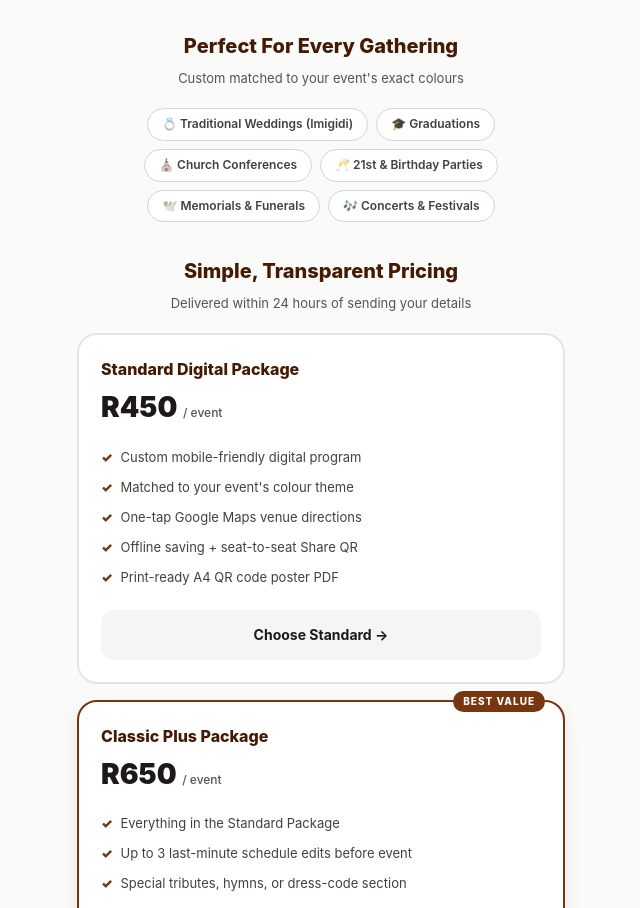
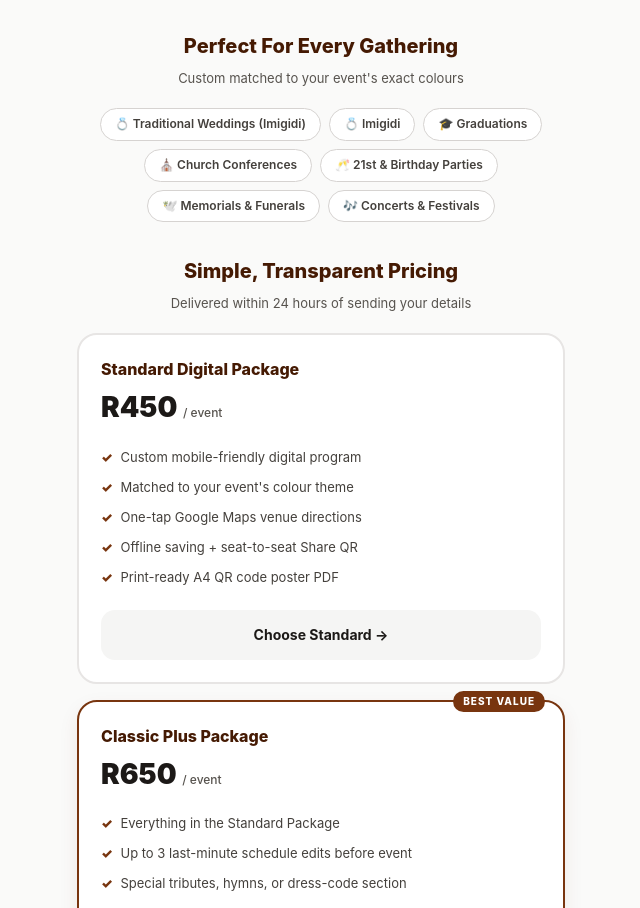
Before and after one commit to LKNYSO/mdantsane-digital, a plain HTML site: page index.html in a window 1280 px wide. Shown: the part 928-1836 px from the top of the page, without its empty margins (319-959 px from the left). Drawn offline with Linux system fonts and the light colour scheme.

Commit message:
Update index.html

```diff
--- a/index.html
+++ b/index.html
@@ -212,6 +212,7 @@
       <p class="section-sub">Custom matched to your event's exact colours</p>
       <div class="tags">
         <span class="tag">💍 Traditional Weddings (Imigidi)</span>
+        <span class="tag">💍 Imigidi</span>
         <span class="tag">🎓 Graduations</span>
         <span class="tag">⛪ Church Conferences</span>
         <span class="tag">🥂 21st &amp; Birthday Parties</span>
```
